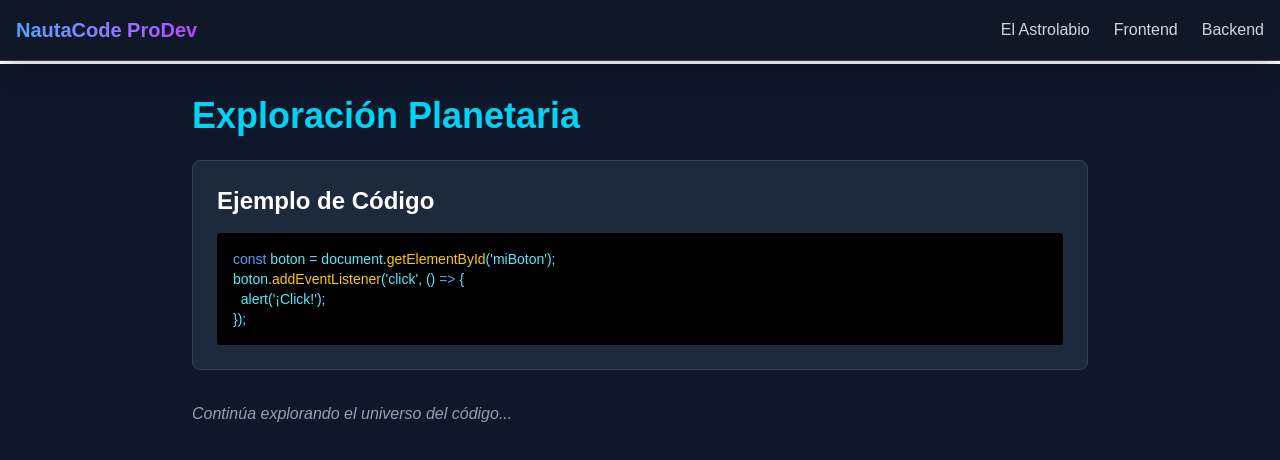
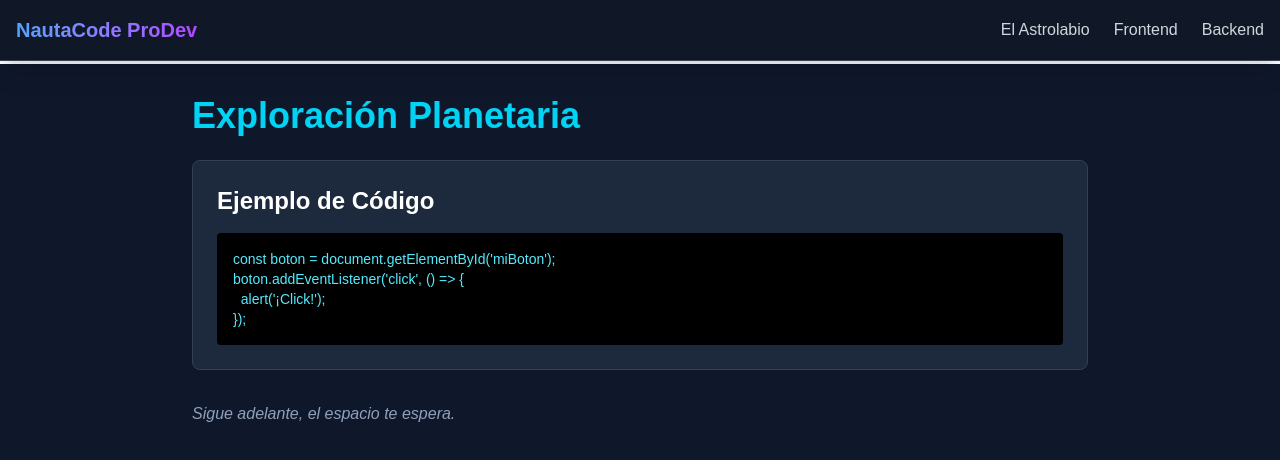
Before and after one commit to Nautacore/nautacode-prodev, a Next.js app: page /css-planet in a window 1280 px wide. Shown: the top 460 px of the page. Built offline with nearby package versions, Linux system fonts and the light colour scheme.

Commit message:
Update page.tsx

```diff
--- a/src/app/css-planet/page.tsx
+++ b/src/app/css-planet/page.tsx
@@ -1,22 +1,20 @@
-export default function PlanetPage() {
+export default function Page() {
+  const codeSnippet = `const boton = document.getElementById('miBoton');
+boton.addEventListener('click', () => {
+  alert('¡Click!');
+});`;
+
   return (
     <main className="min-h-screen bg-slate-900 text-white p-8">
       <div className="max-w-4xl mx-auto">
         <h1 className="text-4xl font-bold mb-6 text-cyan-400">Exploración Planetaria</h1>
-
         <div className="bg-slate-800 p-6 rounded-lg border border-slate-700 mb-8">
-          <h2 className="text-2xl font-semibold mb-4">Ejemplo de Código</h2>
-
-          {/* Bloque de Código Corregido */}
-          <div className="bg-black p-4 rounded text-sm overflow-x-auto font-mono text-cyan-300">
-            <span className="text-blue-400">const</span> boton = document.<span className="text-yellow-400">getElementById</span>('miBoton');<br/>
-            boton.<span className="text-yellow-400">addEventListener</span>('click', () <span className="text-blue-400">{"=>"}</span> &#123; <br/>
-            &nbsp;&nbsp;alert('¡Click!');<br/>
-            &#125;);
-          </div>
+          <h2 className="text-2xl font-semibold mb-4 text-white">Ejemplo de Código</h2>
+          <pre className="bg-black p-4 rounded text-cyan-300 font-mono text-sm whitespace-pre-wrap">
+            {codeSnippet}
+          </pre>
         </div>
-
-        <p className="text-slate-400 italic">Continúa explorando el universo del código...</p>
+        <p className="text-slate-400 italic">Sigue adelante, el espacio te espera.</p>
       </div>
     </main>
   );
```
